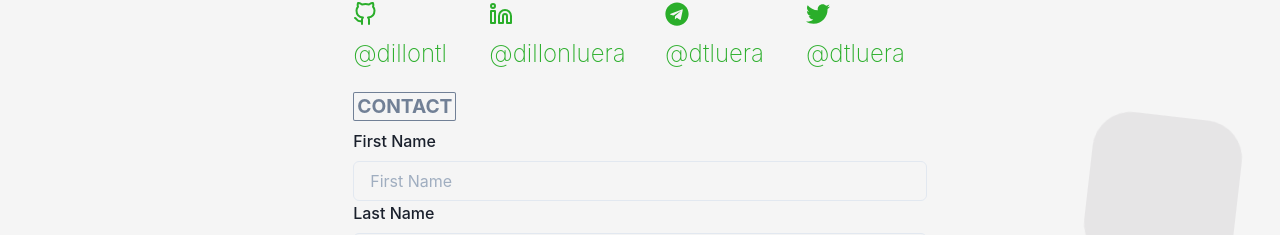
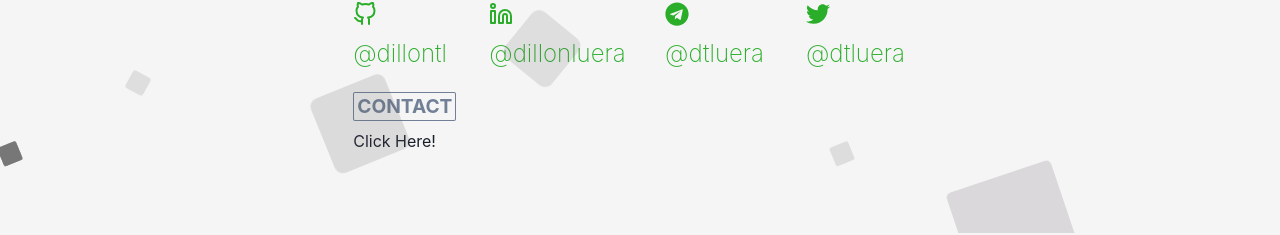
Before and after one commit to dillontl/lueraws-portfolio, a React (Create React App) app: page / in a window 1280 px wide. Shown: the part 693-928 px from the top of the page. Built offline with nearby package versions, Linux system fonts and the light colour scheme.

Commit message:
Update Header.jsx

```diff
--- a/src/components/Header.jsx
+++ b/src/components/Header.jsx
@@ -169,7 +169,11 @@ export default function Header() {
                 Contact
               </Badge>
               <Box>
-                <HookForm />
+             {/*
+             <HookForm />
+             temporary removal until I feel like creating SMTP for contact form
+             */}
+             <a href="mailto:dillon@lueraws.com">Click Here!</a>
               </Box>
             </Box>
           </Stack>
```
